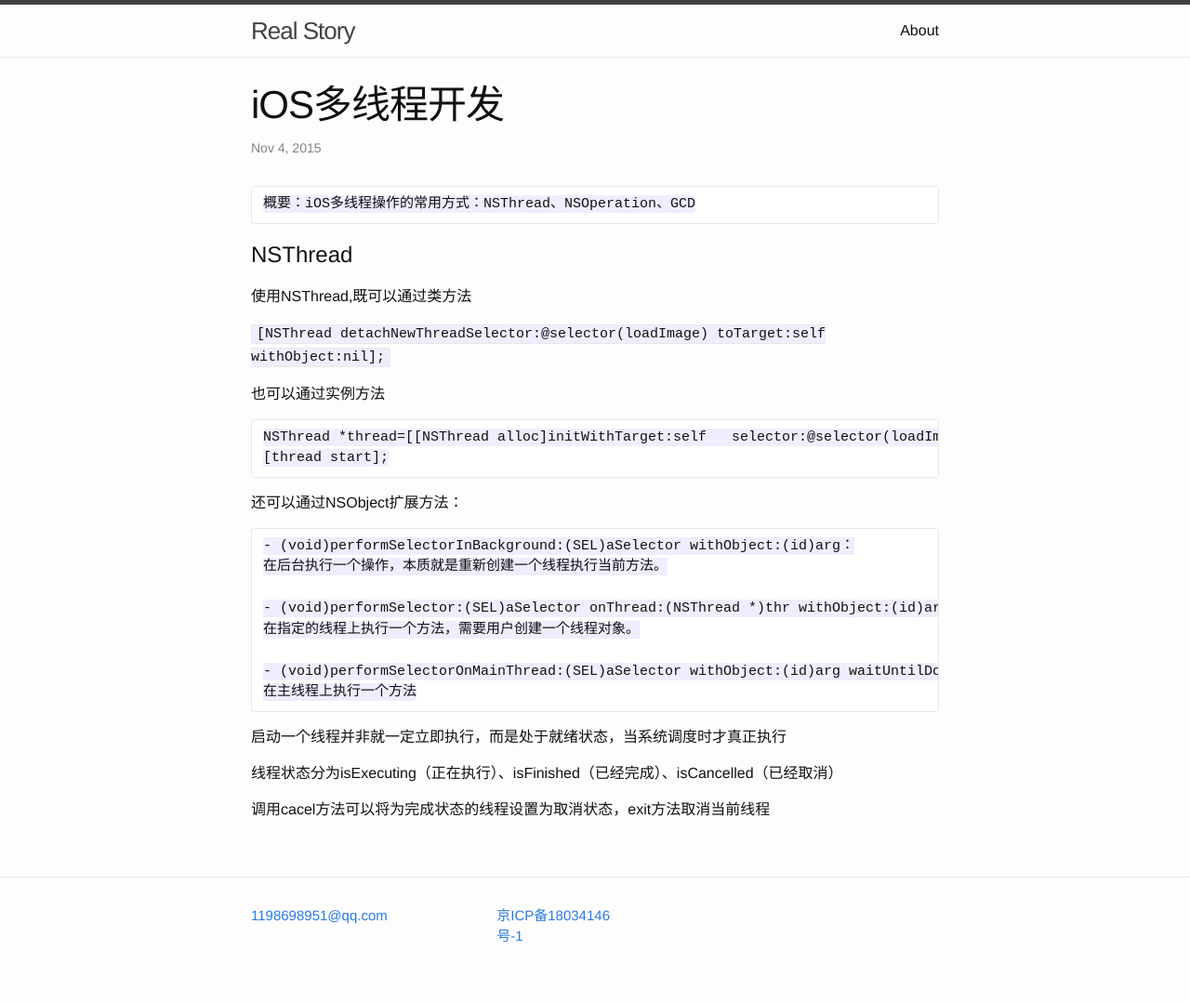
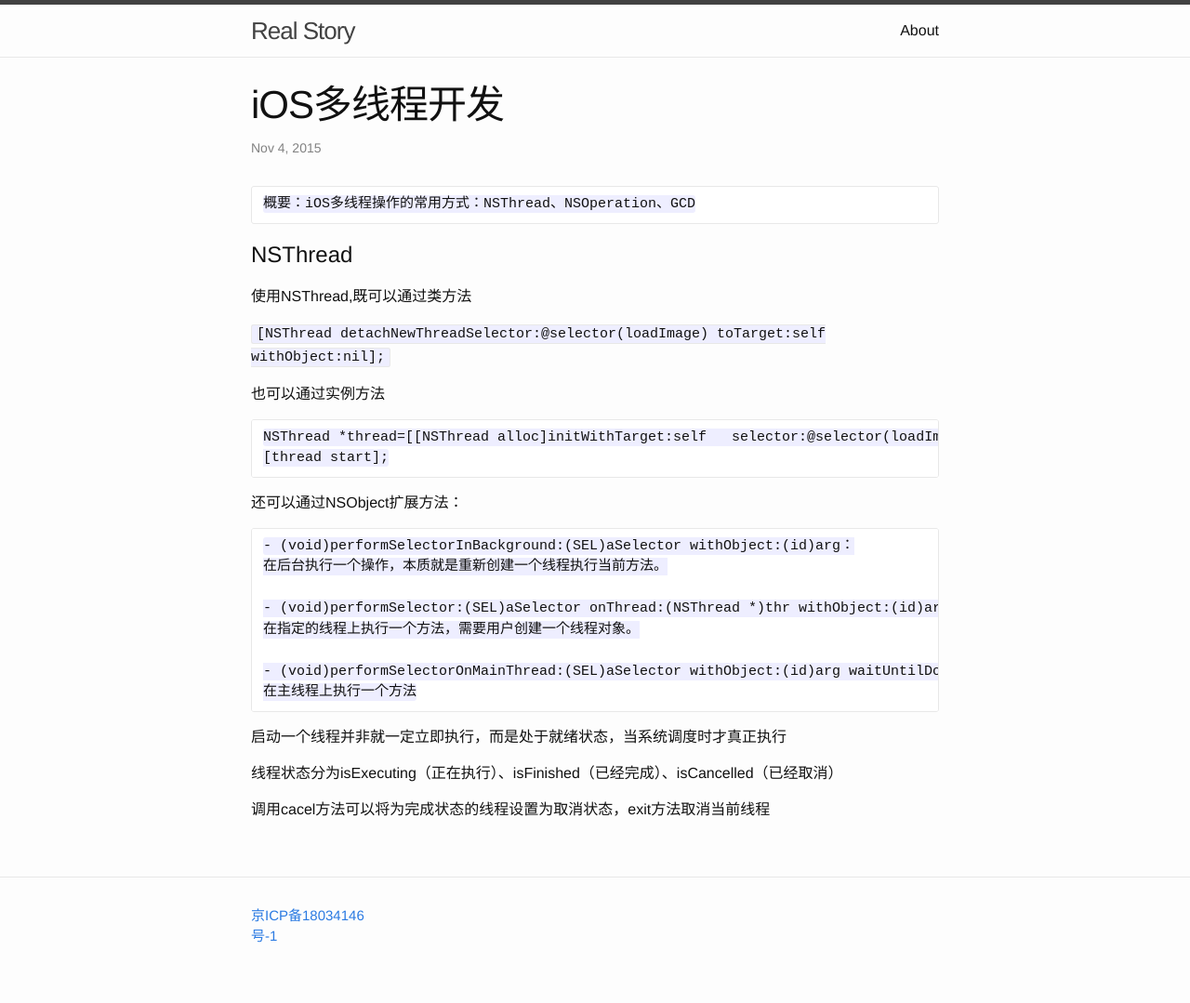
Before and after one commit to RealStory/RealStory.github.io, a Jekyll site: the page built from _posts/2015-11-4-iOS多线程开发.md, in a window 1280 px wide. Shown: the whole page at 93% size. Built offline with Jekyll 4.4.1, drawn with Linux system fonts in a browser that asks for light colours.

Commit message:
Update footer.html

```diff
--- a/_includes/footer.html
+++ b/_includes/footer.html
@@ -2,12 +2,6 @@
 
   <div class="wrapper">
     <div class="footer-col-wrapper">
-      <div class="footer-col  footer-col-1">
-        <ul class="contact-list">
-          <li><a href="mailto:{{ site.email }}">{{ site.email }}</a></li>
-        </ul>
-      </div>
-
       <div class="footer-col  footer-col-2">
         <ul class="social-media-list">
           {% if site.beianhao %}
```
